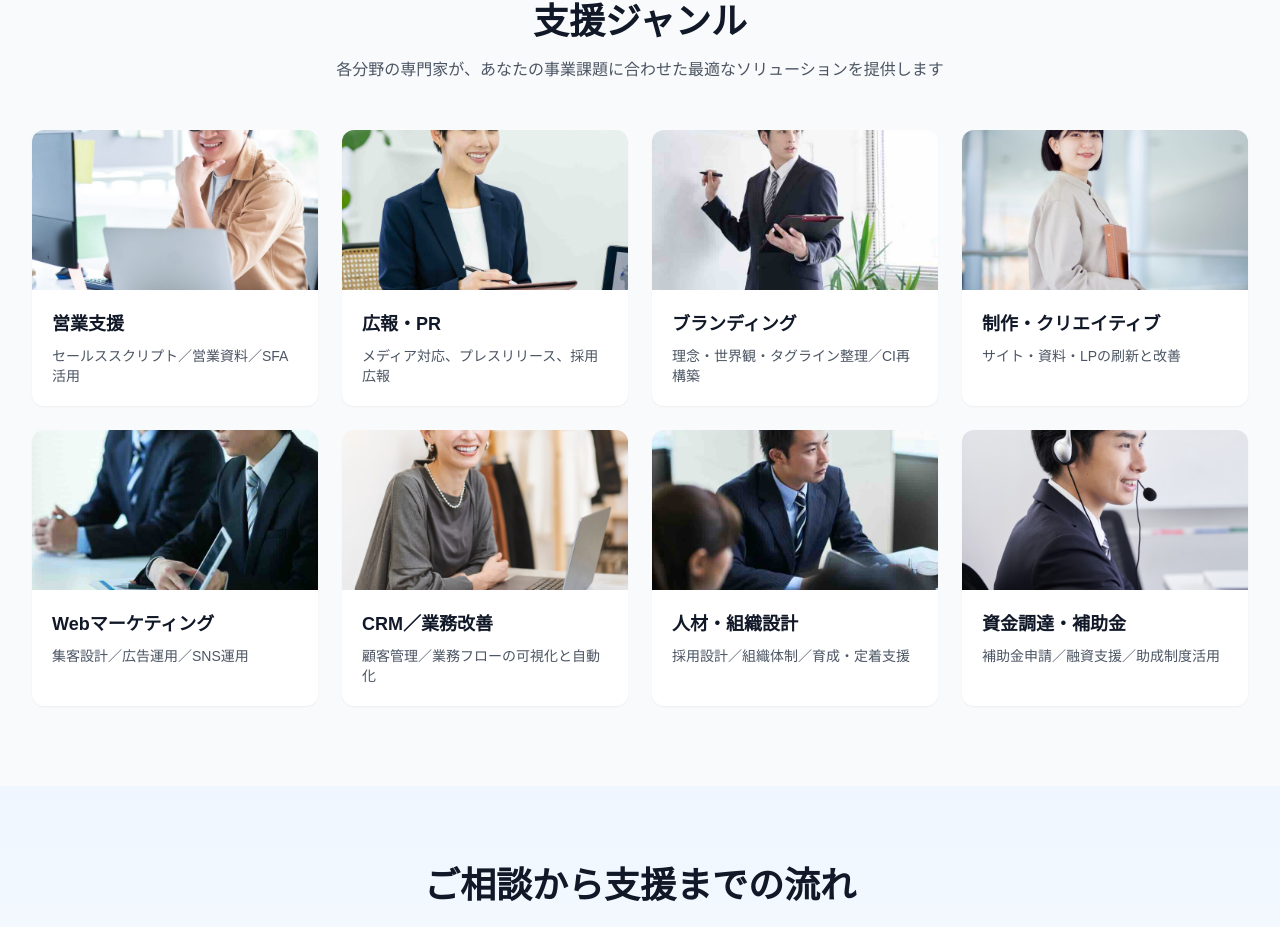
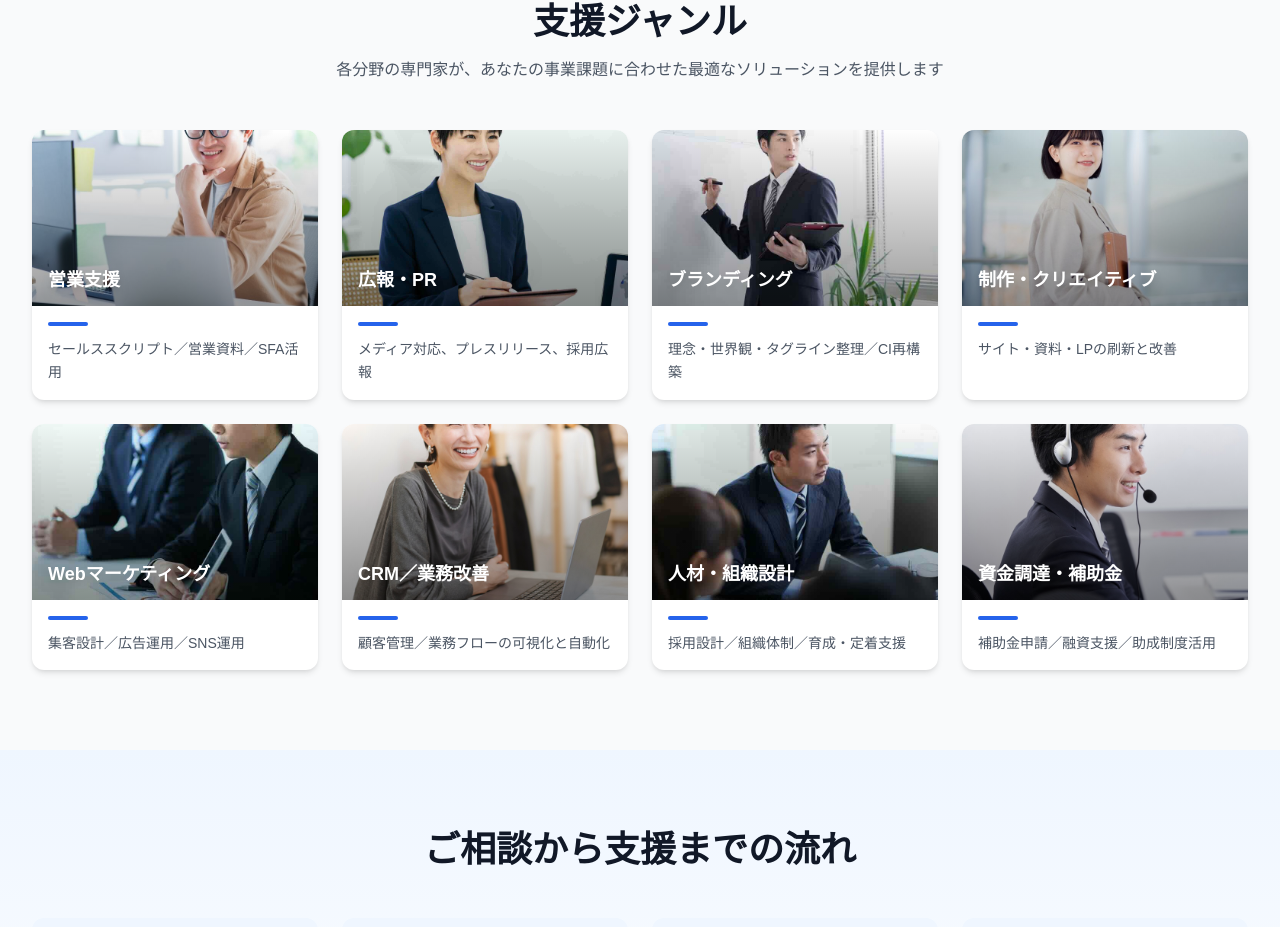
Before and after one commit to HayanoRyuki/g-sup.org, a Next.js app: page / in a window 1280 px wide. Shown: the part 1172-2099 px from the top of the page. Built offline with nearby package versions, Linux system fonts and the light colour scheme.

Commit message:
Enhance service cards design

```diff
--- a/src/components/sections/Services.tsx
+++ b/src/components/sections/Services.tsx
@@ -60,21 +60,31 @@ export default function Services() {
           {services.map((service, index) => (
             <div
               key={index}
-              className="bg-white rounded-xl overflow-hidden shadow-sm hover:shadow-md transition-shadow"
+              className="group bg-white rounded-xl overflow-hidden shadow-md hover:shadow-xl transition-all duration-300 hover:-translate-y-1"
             >
-              <div className="relative w-full h-40">
+              {/* Image with overlay */}
+              <div className="relative w-full h-44 overflow-hidden">
                 <Image
                   src={service.image}
                   alt={service.title}
                   fill
-                  className="object-cover"
+                  className="object-cover transition-transform duration-500 group-hover:scale-110"
                 />
+                {/* Gradient overlay */}
+                <div className="absolute inset-0 bg-gradient-to-t from-black/40 to-transparent" />
+                {/* Title on image */}
+                <div className="absolute bottom-3 left-4 right-4">
+                  <h3 className="text-lg font-bold text-white drop-shadow-lg">
+                    {service.title}
+                  </h3>
+                </div>
               </div>
-              <div className="p-5">
-                <h3 className="text-lg font-bold text-gray-900 mb-2">
-                  {service.title}
-                </h3>
-                <p className="text-gray-600 text-sm">{service.description}</p>
+              {/* Description */}
+              <div className="p-4">
+                <div className="w-10 h-1 bg-primary-600 rounded mb-3" />
+                <p className="text-gray-600 text-sm leading-relaxed">
+                  {service.description}
+                </p>
               </div>
             </div>
           ))}
```
